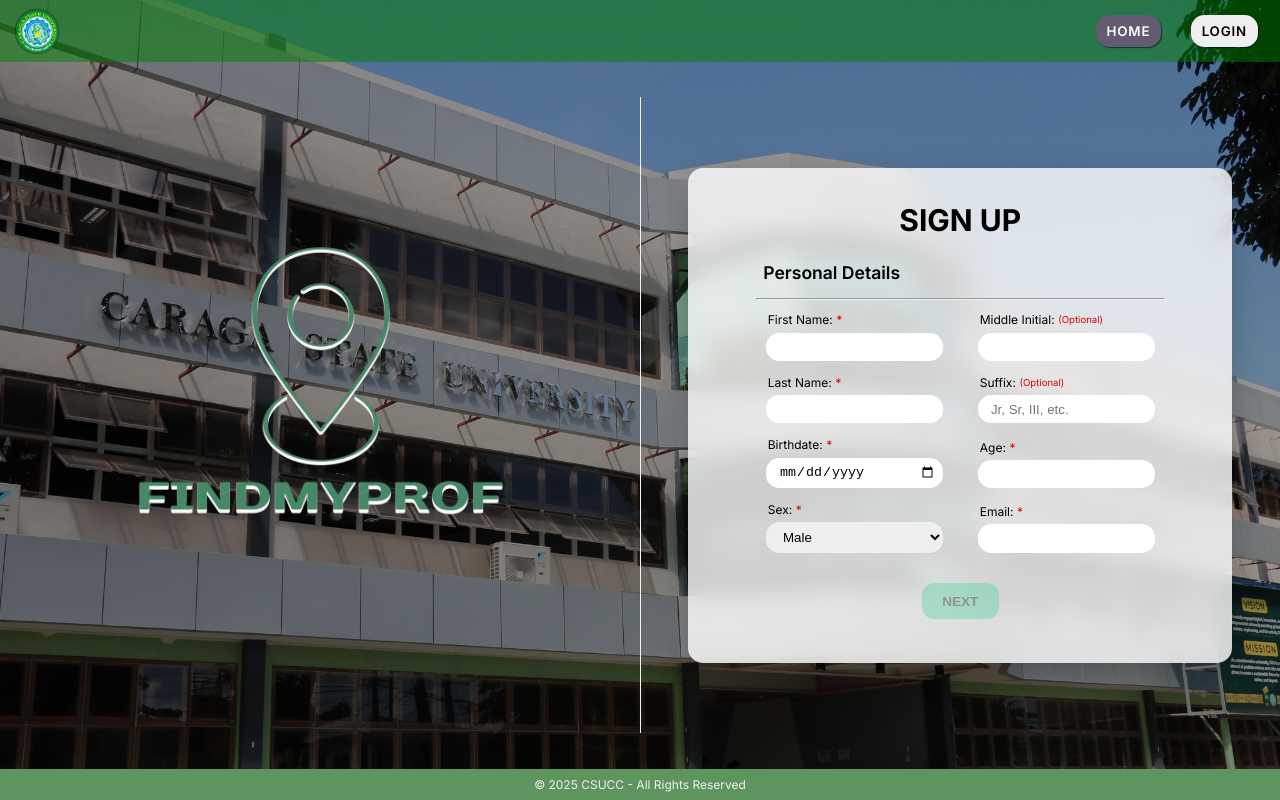
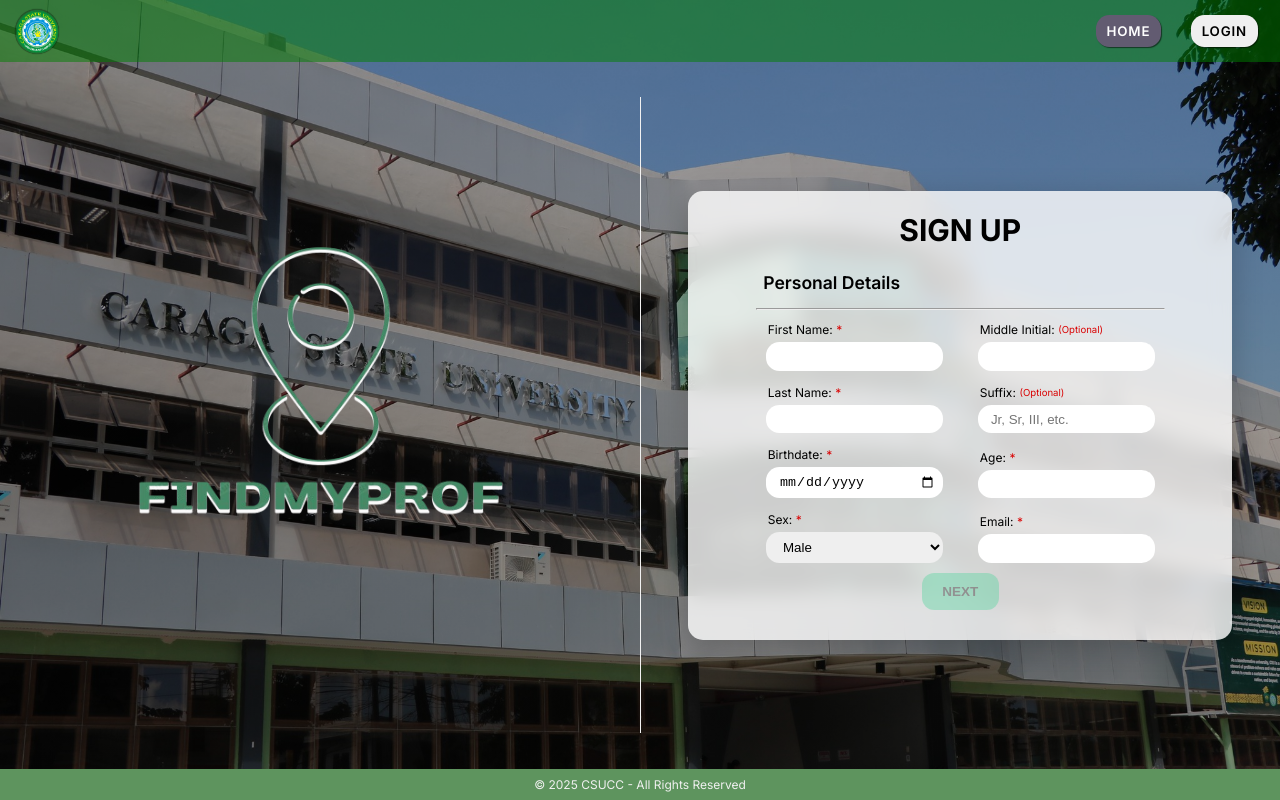
Before and after one commit to PamMertz21/Security2.0, a Vue app: page /signup in a window 1280 px wide. Built offline with nearby package versions, Linux system fonts and the light colour scheme.

Commit message:
fix form-size issue on signup

```diff
--- a/src/assets/CSS/signup.css
+++ b/src/assets/CSS/signup.css
@@ -1,6 +1,5 @@
 
 form {
-  height: 30em;
   display: flex;
   flex-direction: column;
   align-items: center;
```
